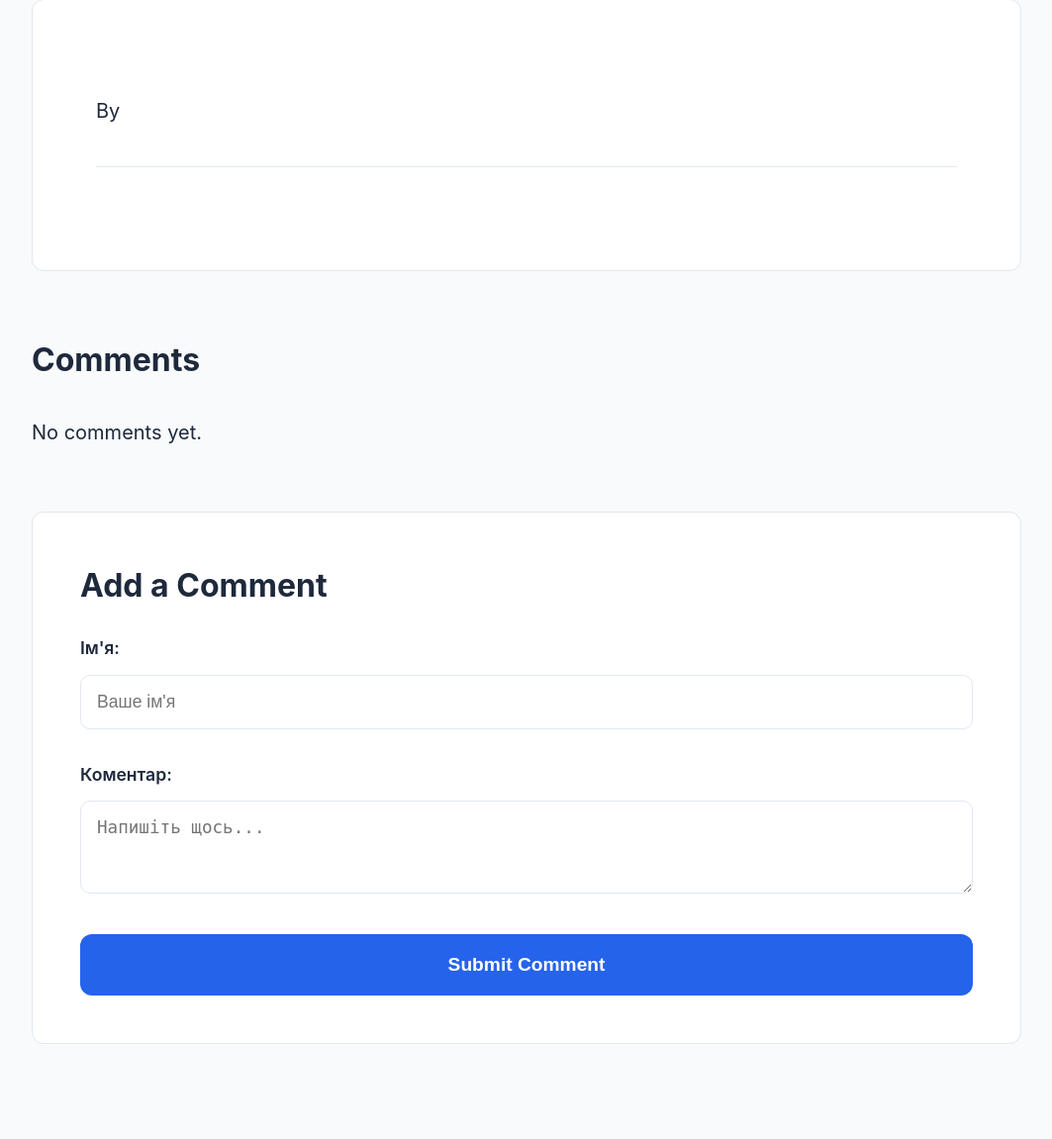
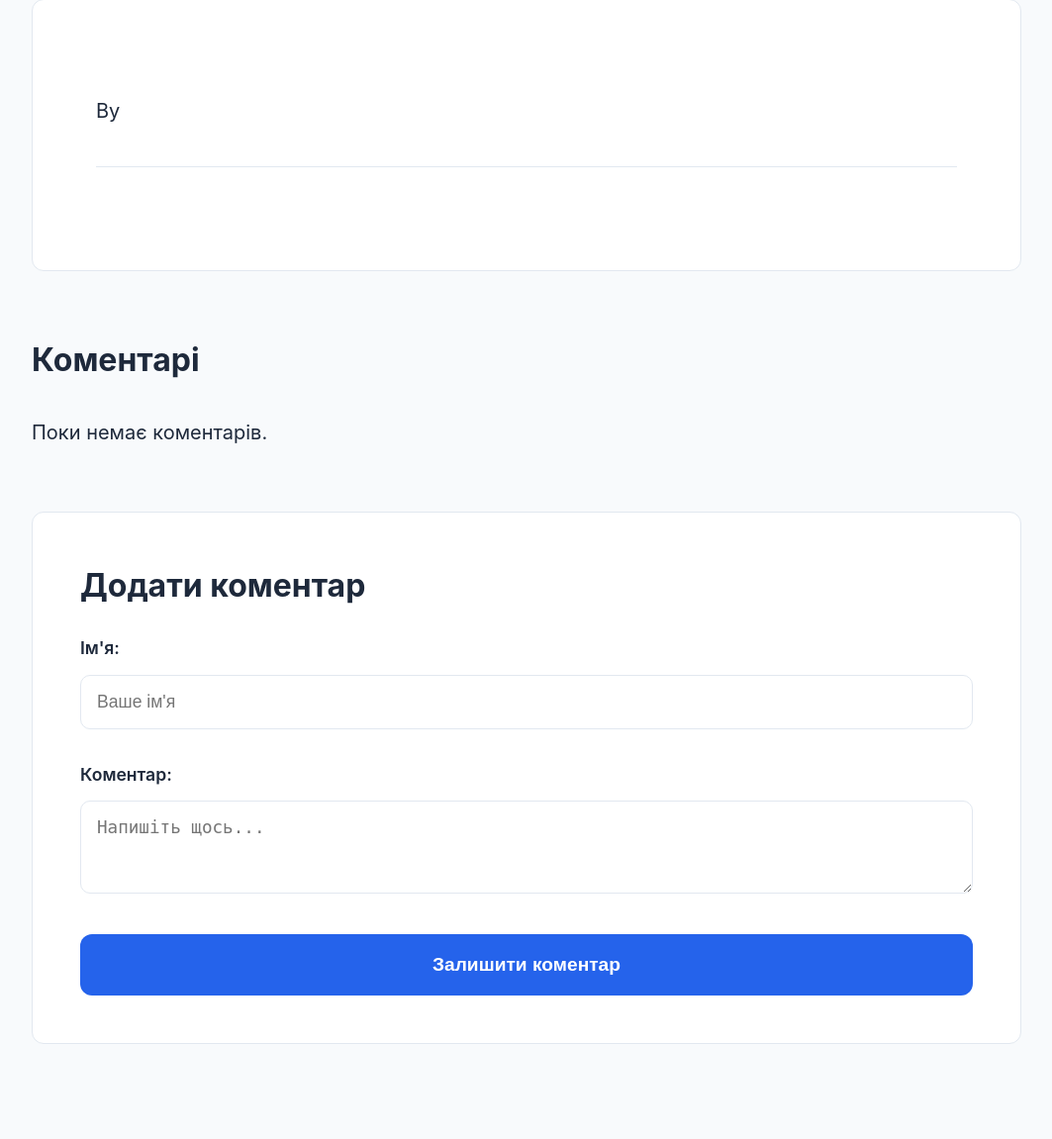
Before and after one commit to Walpys/django_indz, a Django app: template GuestsBlog/blog/templates/blog/post_detail.html in a window 1280 px wide. Shown: the part 158-1309 px from the top of the page at 99% size, without its empty margins (108-1171 px from the left). Run offline with Django 5.2, Linux system fonts and the light colour scheme; the template is opened without the code that fills it, so the values that code supplies are empty.

Commit message:
Translated few elements

```diff
--- a/GuestsBlog/blog/templates/blog/post_detail.html
+++ b/GuestsBlog/blog/templates/blog/post_detail.html
@@ -8,7 +8,7 @@ Blog{%endblock %} {% block content %}
 </article>
 
 <section class="comments">
-  <h2 class="comments__title">Comments</h2>
+  <h2 class="comments__title">Коментарі</h2>
   <div class="comments__list">
     {% for comment in post.comments.all %}
     <div class="comment">
@@ -17,13 +17,13 @@ Blog{%endblock %} {% block content %}
       <p class="comment__content">{{ comment.content }}</p>
     </div>
     {% empty %}
-    <p class="comments__empty">No comments yet.</p>
+    <p class="comments__empty">Поки немає коментарів.</p>
     {% endfor %}
   </div>
 </section>
 
 <section class="add-comment">
-  <h2 class="add-comment__title">Add a Comment</h2>
+  <h2 class="add-comment__title">Додати коментар</h2>
   <form
     action="{% url 'add_comment' post.pk %}"
     method="post"
@@ -55,7 +55,7 @@ Blog{%endblock %} {% block content %}
       ></textarea>
     </div>
 
-    <button type="submit" class="btn btn--primary">Submit Comment</button>
+    <button type="submit" class="btn btn--primary">Залишити коментар</button>
   </form>
 </section>
 {% endblock %}
```
